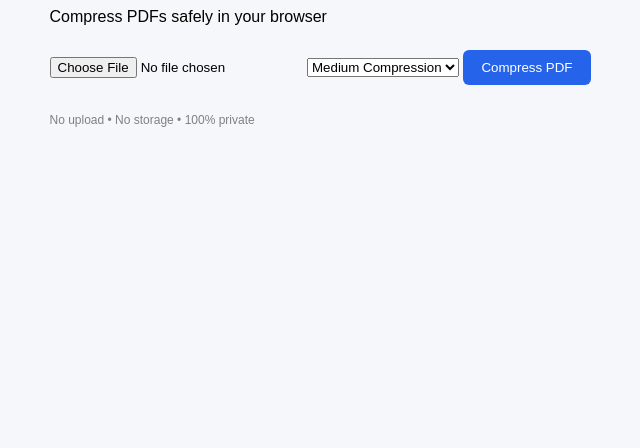
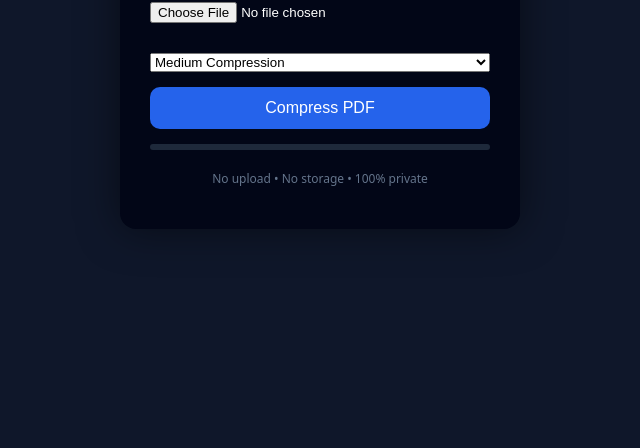
Before and after one commit to tokir700/pdftools, a plain HTML site: page index.html in a window 1280 px wide. Shown: the part 368-816 px from the top of the page, without its empty margins (320-960 px from the left). Drawn offline with Linux system fonts and the light colour scheme.

Commit message:
Update style.css

```diff
--- a/style.css
+++ b/style.css
@@ -1,45 +1,60 @@
 body {
-  font-family: Arial, sans-serif;
-  background: #f5f7fa;
+  background: #0f172a;
+  font-family: system-ui, sans-serif;
   display: flex;
   justify-content: center;
   align-items: center;
   height: 100vh;
+  color: white;
 }
 
-.container {
-  background: white;
+.card {
+  background: #020617;
   padding: 30px;
-  width: 320px;
+  width: 340px;
+  border-radius: 16px;
   text-align: center;
-  border-radius: 10px;
-  box-shadow: 0 5px 15px rgba(0,0,0,0.1);
+  box-shadow: 0 0 40px rgba(0,0,0,0.5);
 }
 
-input {
+.sub {
+  color: #94a3b8;
+  font-size: 14px;
+}
+
+input, select {
+  width: 100%;
   margin: 15px 0;
 }
 
 button {
+  width: 100%;
+  padding: 12px;
+  border: none;
+  border-radius: 10px;
   background: #2563eb;
   color: white;
-  border: none;
-  padding: 10px 18px;
-  border-radius: 6px;
+  font-size: 16px;
   cursor: pointer;
 }
 
-button:hover {
-  background: #1d4ed8;
+.progress {
+  height: 6px;
+  background: #1e293b;
+  border-radius: 10px;
+  margin-top: 15px;
+  overflow: hidden;
 }
 
-#status {
-  margin-top: 15px;
-  font-size: 14px;
+#bar {
+  height: 100%;
+  width: 0%;
+  background: #22c55e;
+  transition: width 0.3s;
 }
 
 .privacy {
+  margin-top: 20px;
   font-size: 12px;
-  color: gray;
-  margin-top: 20px;
+  color: #64748b;
 }
```
